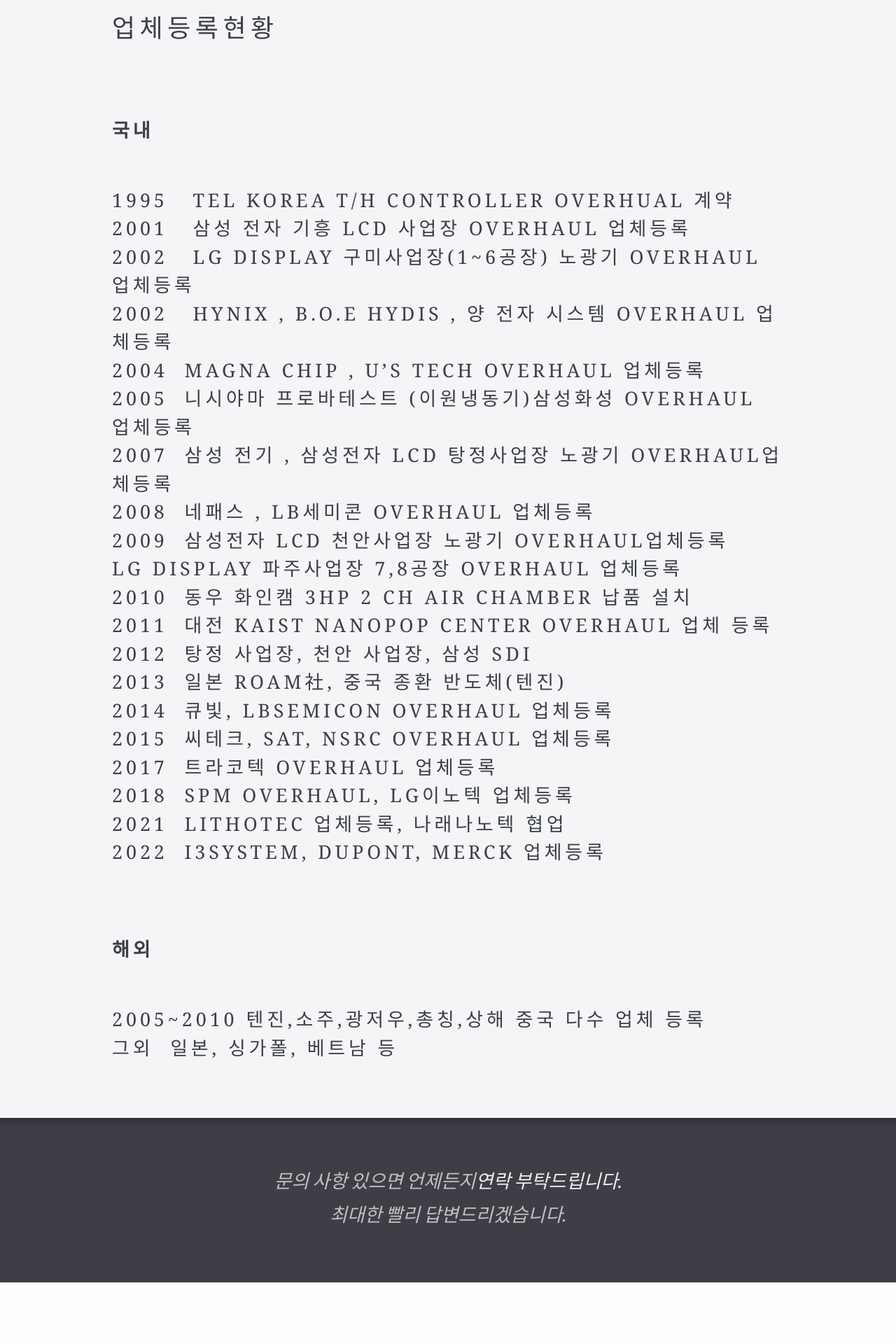
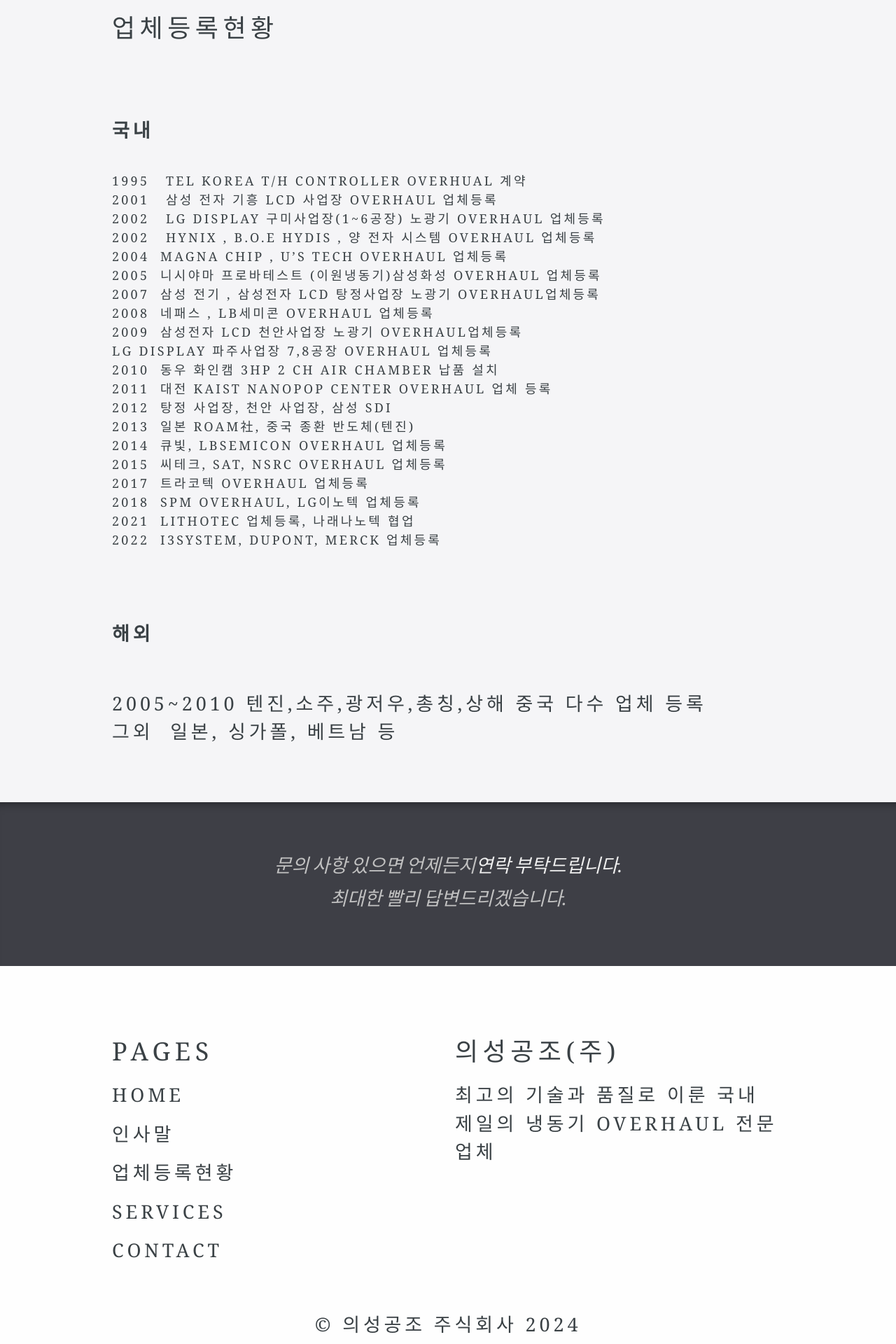
Before and after one commit to sangjoon6099/sangjoon6099.github.io, a Jekyll site: the page built from introduce.html, in a window 1280 px wide. Shown: the part 487-2407 px from the top of the page at 70% size. Built offline with Jekyll 4.4.1, drawn with Linux system fonts in a browser that asks for light colours; some web fonts are replaced.

Commit message:
Update introduce.html

```diff
--- a/introduce.html
+++ b/introduce.html
@@ -12,7 +12,7 @@ navigation_order: 2
 <br>
 <h3><b>국내</b></h3>
 
-<h3 sytle="font-size:80%">
+<h3 style="font-size:80%">
 1995&nbsp;&nbsp;           TEL KOREA T/H Controller Overhual 계약<br>
 
 
```
